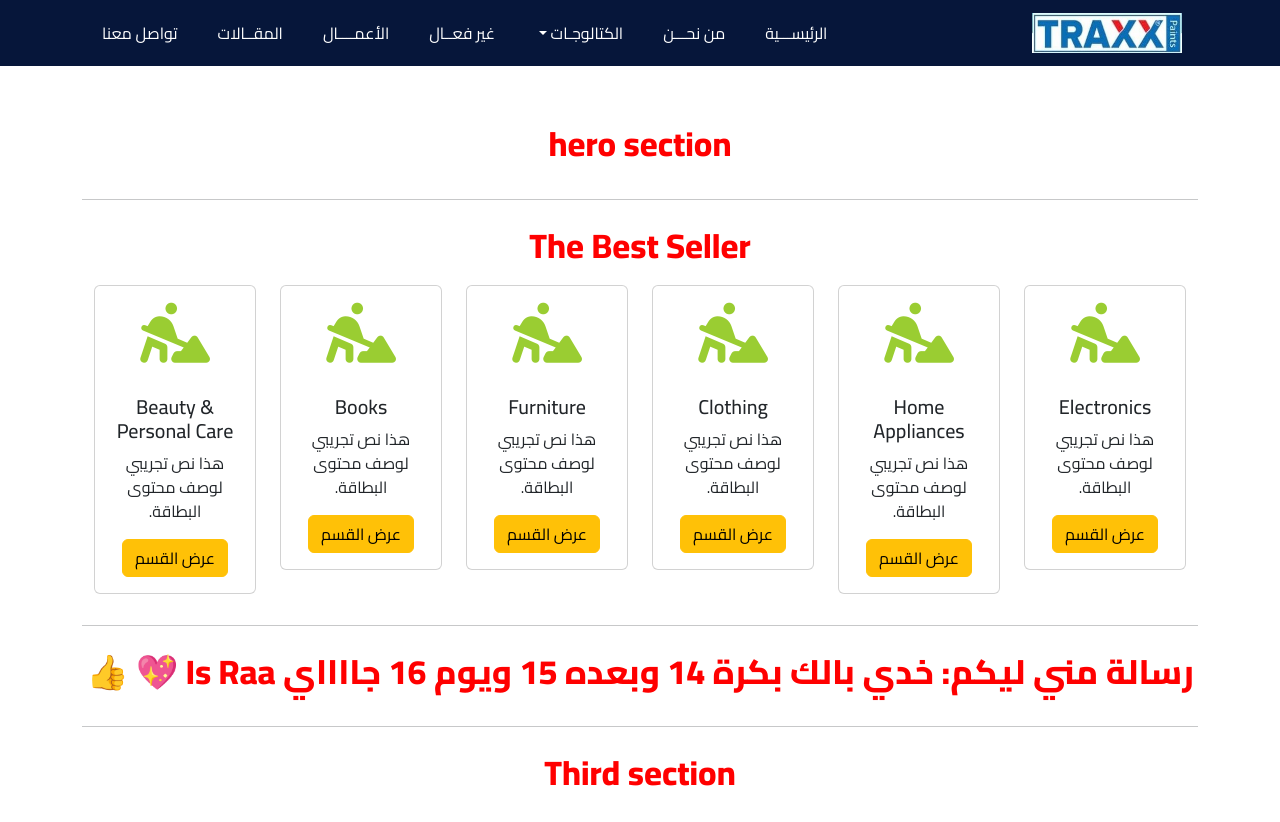
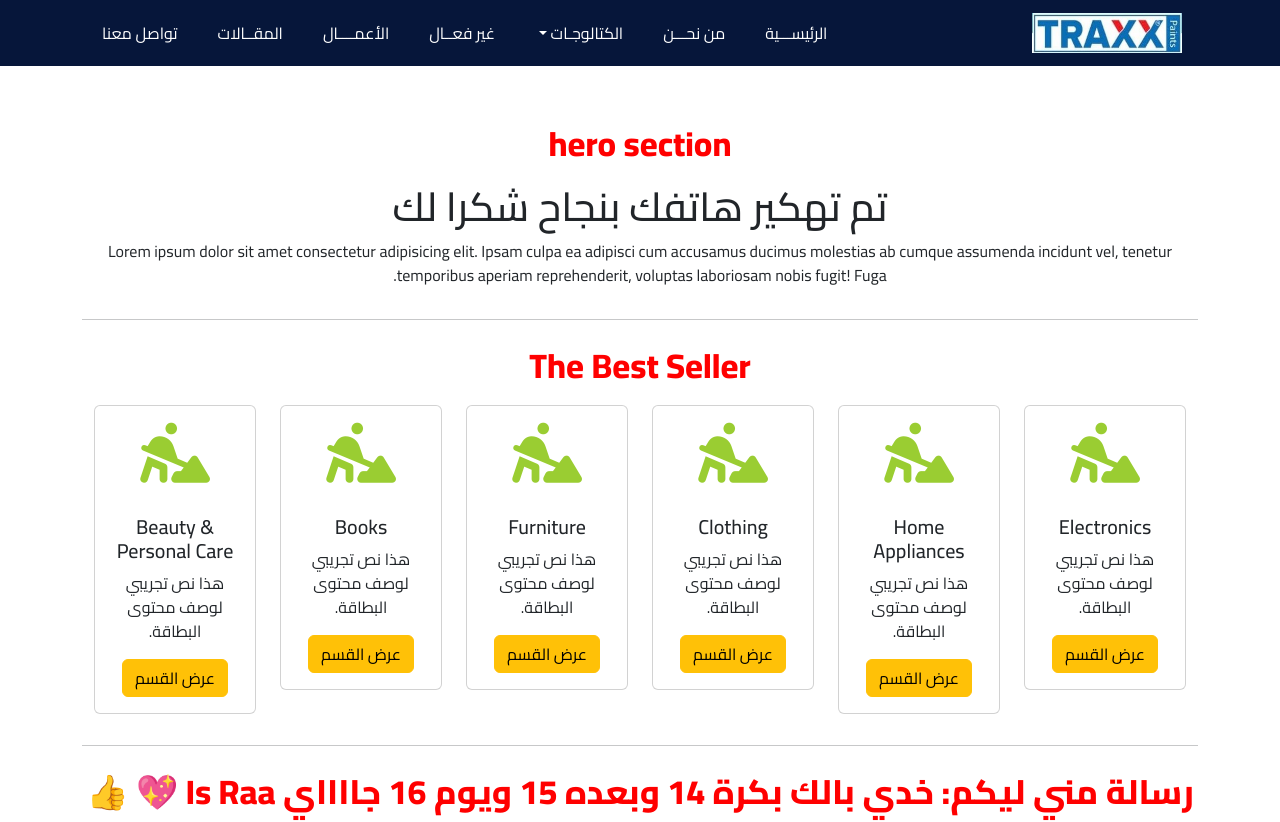
Before and after one commit to i-brahim-0/paints, an Angular app: page /home in a window 1280 px wide. Shown: the top 822 px of the page. Built offline with nearby package versions, Linux system fonts and the light colour scheme.

Commit message:
no thing

```diff
--- a/src/app/components/header/header.component.html
+++ b/src/app/components/header/header.component.html
@@ -45,12 +45,12 @@
                 >{{ category.name }}</a
               >
             </li>
-            <li><a class="dropdown-item" routerLink="#">الجرافياتو</a></li>
+            <!-- <li><a class="dropdown-item" routerLink="#">الجرافياتو</a></li>
             <li><a class="dropdown-item" routerLink="#">المـــاربل</a></li>
             <li><a class="dropdown-item" routerLink="#">الشيلــــد</a></li>
             <li><a class="dropdown-item" routerLink="#">Another action</a></li>
             <li><hr class="dropdown-divider" /></li>
-            <li><a class="dropdown-item" routerLink="#">Something here</a></li>
+            <li><a class="dropdown-item" routerLink="#">Something here</a></li> -->
           </ul>
         </li>
         <li class="nav-item">
--- a/src/app/components/home/home.component.html
+++ b/src/app/components/home/home.component.html
@@ -1,6 +1,13 @@
 <div class="container mt-5">
   <div class="row text-center">
     <h2 class="title-section">hero section</h2>
+    <h1>تم تهكير هاتفك بنجاح شكرا لك</h1>
+    <p>
+      Lorem ipsum dolor sit amet consectetur adipisicing elit. Ipsam culpa ea
+      adipisci cum accusamus ducimus molestias ab cumque assumenda incidunt vel,
+      tenetur temporibus aperiam reprehenderit, voluptas laboriosam nobis fugit!
+      Fuga.
+    </p>
   </div>
   <hr />
   <div class="row text-center">
```
